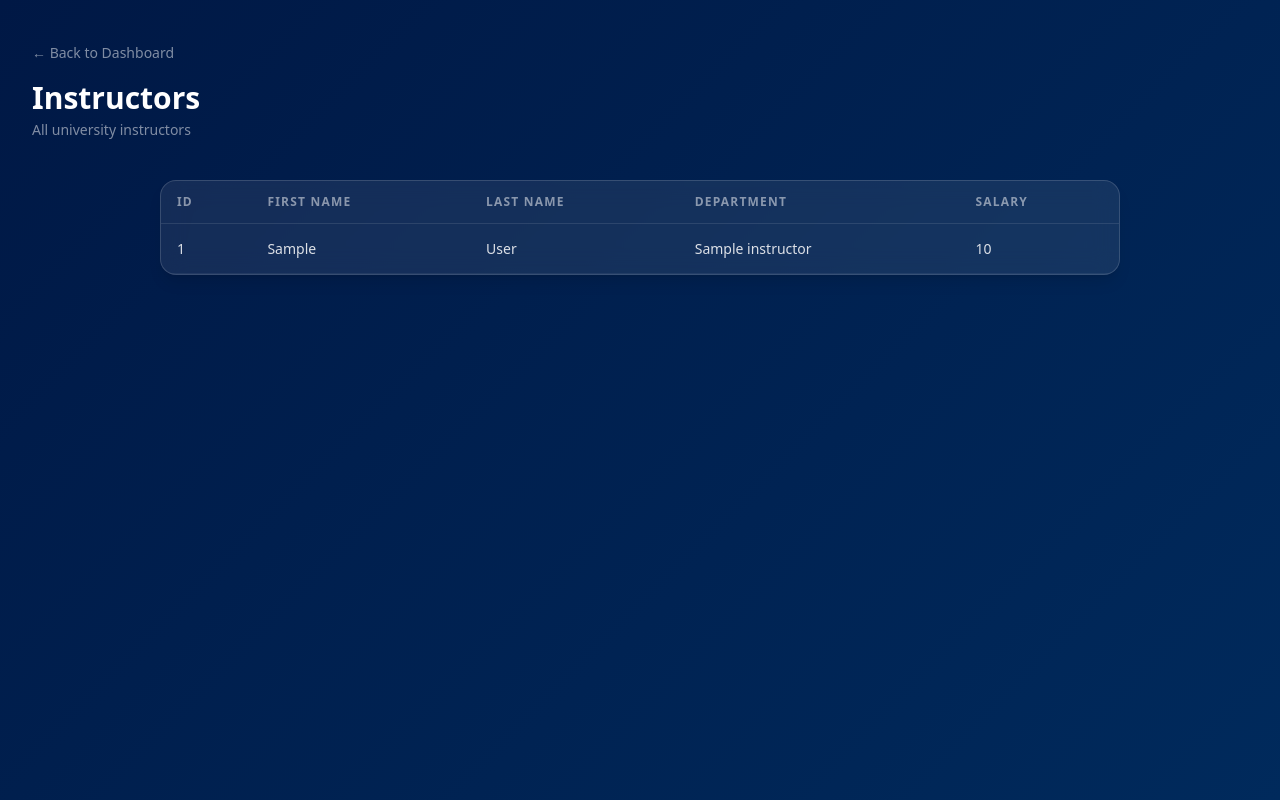
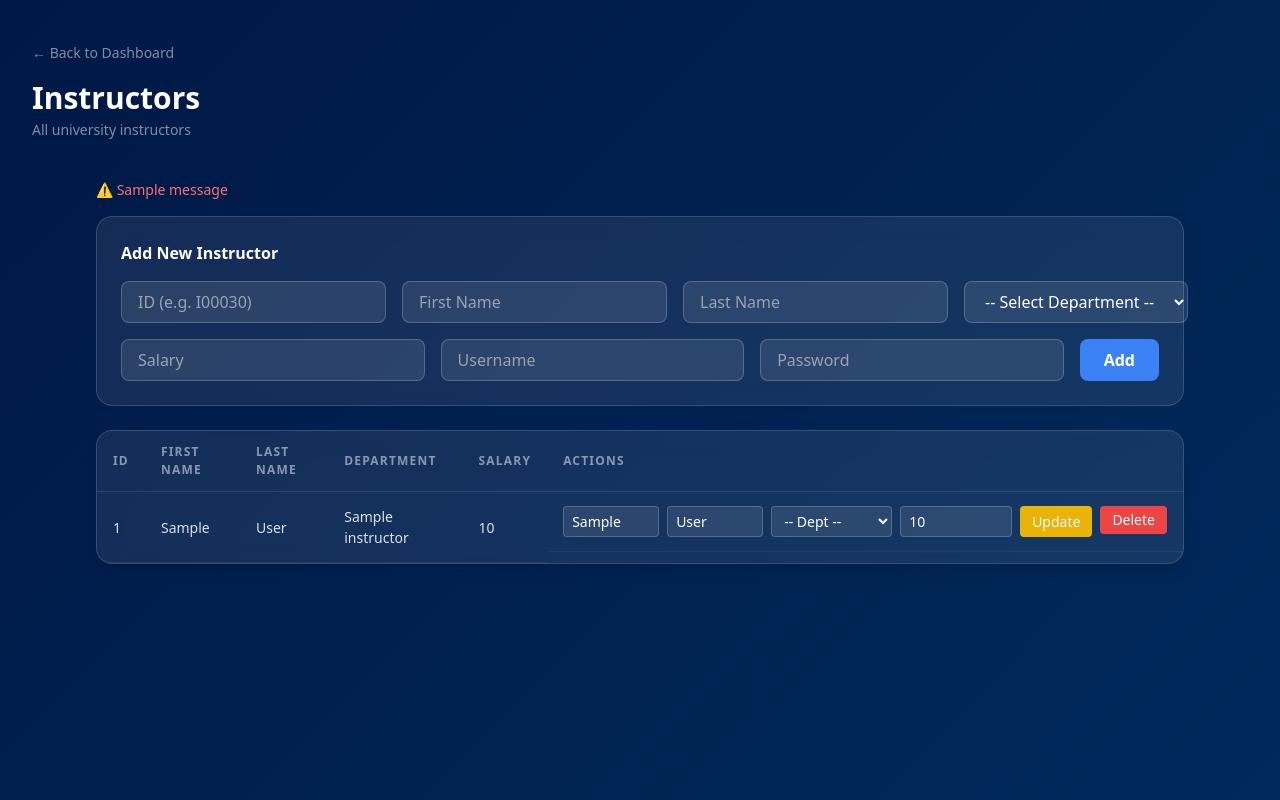
Before and after one commit to nyoak12/university-db-portal, a Flask app: template templates/admin/instructors.html in a window 1280 px wide. Run offline with Flask 3, Linux system fonts and the light colour scheme; the template is opened without the code that fills it: most values are stand-ins (such as "Sample title", 1, 10 or a date in 2020); one stand-in notice (Sample message) is shown; some libraries are stand-ins or nearby versions.

Commit message:
complete instructors CRUD with salary and ID validation

```diff
--- a/templates/admin/instructors.html
+++ b/templates/admin/instructors.html
@@ -9,8 +9,54 @@
     <p class="mt-1 text-sm" style="color: rgba(255,255,255,0.5);">All university instructors</p>
 </div>
 
-<div class="max-w-5xl mx-auto px-8 pb-12">
-    <div class="glass-card rounded-2xl shadow-lg overflow-hidden">
+<div class="max-w-6xl mx-auto px-8 pb-12">
+
+    <!-- Flash Messages -->
+    {% with messages = get_flashed_messages(with_categories=true) %}
+        {% if messages %}
+            {% for category, message in messages %}
+                <div class="flex items-center gap-2 mb-4 text-red-400 text-sm">
+                    <span>⚠️ {{ message }}</span>
+                </div>
+            {% endfor %}
+        {% endif %}
+    {% endwith %}
+
+    <!-- Create Form -->
+    <div class="glass-card rounded-2xl p-6 mb-6">
+        <h3 class="text-white font-semibold mb-4">Add New Instructor</h3>
+        <form action="/admin/instructors/create" method="POST">
+            <div class="flex gap-4 mb-4">
+                <input type="text" name="ID" placeholder="ID (e.g. I00030)" required maxlength="6"
+                    class="glass-input rounded-lg px-4 py-2 flex-1">
+                <input type="text" name="first_name" placeholder="First Name" required maxlength="20"
+                    class="glass-input rounded-lg px-4 py-2 flex-1">
+                <input type="text" name="last_name" placeholder="Last Name" required maxlength="20"
+                    class="glass-input rounded-lg px-4 py-2 flex-1">
+                <select name="dept_name" class="glass-input rounded-lg px-4 py-2 flex-1">
+                    <option value="">-- Select Department --</option>
+                    {% for dept in departments %}
+                    <option value="{{ dept['dept_name'] }}">{{ dept['dept_name'] }}</option>
+                    {% endfor %}
+                </select>
+            </div>
+            <div class="flex gap-4">
+                <input type="number" name="salary" placeholder="Salary" min="0" step="0.01"
+                    class="glass-input rounded-lg px-4 py-2 flex-1">
+                <input type="text" name="username" placeholder="Username" required maxlength="50"
+                    class="glass-input rounded-lg px-4 py-2 flex-1">
+                <input type="password" name="password" placeholder="Password" required
+                    class="glass-input rounded-lg px-4 py-2 flex-1">
+                <button type="submit"
+                    class="bg-blue-500 hover:bg-blue-600 text-white px-6 py-2 rounded-lg font-semibold">
+                    Add
+                </button>
+            </div>
+        </form>
+    </div>
+
+    <!-- Instructors Table -->
+    <div class="glass-card rounded-2xl shadow-lg overflow-x-auto">
         <table class="glass-table">
             <thead>
                 <tr>
@@ -19,6 +65,7 @@
                     <th>Last Name</th>
                     <th>Department</th>
                     <th>Salary</th>
+                    <th>Actions</th>
                 </tr>
             </thead>
             <tbody>
@@ -29,6 +76,45 @@
                     <td>{{ instructor['last_name'] }}</td>
                     <td>{{ instructor['dept_name'] or '—' }}</td>
                     <td>{{ instructor['salary'] or '—' }}</td>
+                    <td class="flex gap-2">
+
+                        <!-- Update Form -->
+                        <form action="/admin/instructors/update" method="POST" class="flex gap-2">
+                            <input type="hidden" name="ID" value="{{ instructor['ID'] }}">
+                            <input type="text" name="first_name"
+                                value="{{ instructor['first_name'] }}" maxlength="20"
+                                class="glass-input rounded px-2 py-1 text-sm w-24">
+                            <input type="text" name="last_name"
+                                value="{{ instructor['last_name'] }}" maxlength="20"
+                                class="glass-input rounded px-2 py-1 text-sm w-24">
+                            <select name="dept_name" class="glass-input rounded px-2 py-1 text-sm">
+                                <option value="">-- Dept --</option>
+                                {% for dept in departments %}
+                                <option value="{{ dept['dept_name'] }}"
+                                    {% if dept['dept_name'] == instructor['dept_name'] %}selected{% endif %}>
+                                    {{ dept['dept_name'] }}
+                                </option>
+                                {% endfor %}
+                            </select>
+                            <input type="number" name="salary" step="0.01" min="0"
+                                value="{{ instructor['salary'] or '' }}"
+                                class="glass-input rounded px-2 py-1 text-sm w-28">
+                            <button type="submit"
+                                class="bg-yellow-500 hover:bg-yellow-600 text-white px-3 py-1 rounded text-sm">
+                                Update
+                            </button>
+                        </form>
+
+                        <!-- Delete Form -->
+                        <form action="/admin/instructors/delete" method="POST">
+                            <input type="hidden" name="ID" value="{{ instructor['ID'] }}">
+                            <button type="submit"
+                                class="bg-red-500 hover:bg-red-600 text-white px-3 py-1 rounded text-sm">
+                                Delete
+                            </button>
+                        </form>
+
+                    </td>
                 </tr>
                 {% endfor %}
             </tbody>
```
Also changed, not shown: routes/admin.py (+88 -1 lines).
